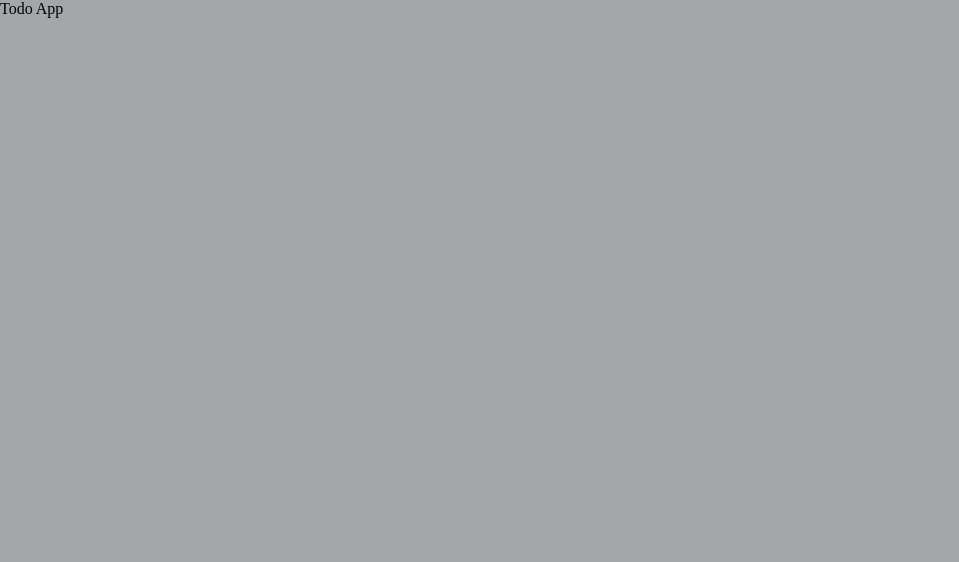
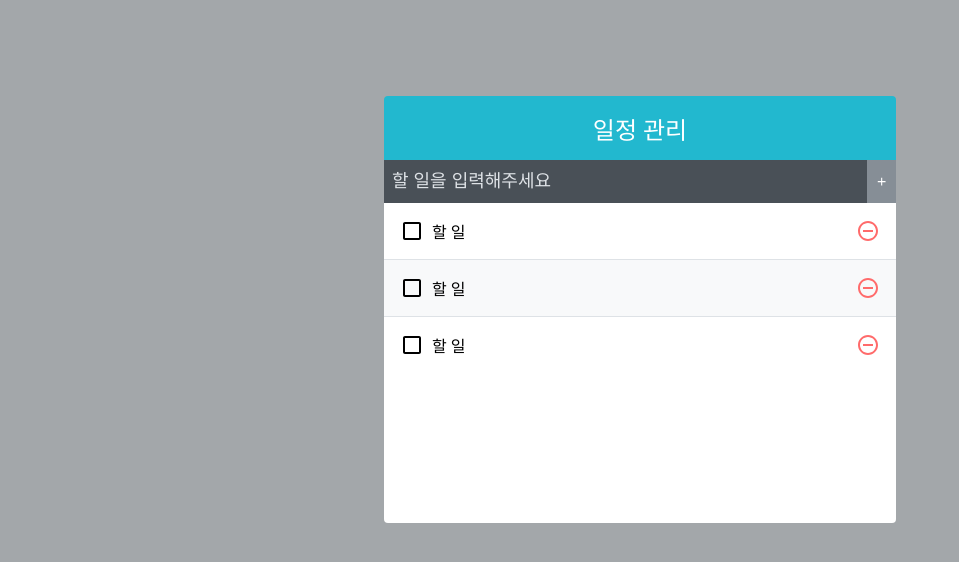
Before and after one commit to Duck-98/hello-react, a React (Create React App) app: page / in a window 1280 px wide. Shown: the top 562 px of the page, without its empty margins (0-959 px from the left). Built offline with nearby package versions, Linux system fonts and the light colour scheme.

Commit message:
10장 Todo앱 css 구현

```diff
--- a/src/App.js
+++ b/src/App.js
@@ -1,7 +1,14 @@
 import React from 'react';
-
+import TodoInsert from './Chapter 10/components/TodoInsert';
+import TodoTemplate from './Chapter 10/components/TodoTemplate';
+import TodoList from './Chapter 10/components/TodoList';
 const App = () => {
-  return <div>Todo App</div>;
+  return (
+    <TodoTemplate>
+      <TodoInsert />
+      <TodoList />
+    </TodoTemplate>
+  );
 };
 
 /*
--- /dev/null
+++ b/src/Chapter 10/components/TodoInsert.js
@@ -0,0 +1,16 @@
+import React from 'react';
+import { MdAdd } from 'react-icons/md';
+import './TodoInsert.scss';
+
+const TodoInsert = () => {
+  return (
+    <form className="TodoInsert">
+      <input placeholder="할 일을 입력해주세요" />
+      <button type="submit">
+        <MdAdd />
+      </button>
+    </form>
+  );
+};
+
+export default TodoInsert;
--- /dev/null
+++ b/src/Chapter 10/components/TodoInsert.scss
@@ -0,0 +1,33 @@
+.TodoInsert {
+  display: flex;
+  background: #495057;
+  input {
+    background: none;
+    outline: none;
+    border: none;
+    padding: 0.5rem;
+    font-size: 1.125rem;
+    line-height: 1.5;
+    color: white;
+    &::placeholder {
+      color: #dee2e6;
+    }
+    flex: 1; // 버튼을 제외한 모든 영역 차지
+  }
+  button {
+    background: none;
+    outline: none;
+    border: none;
+    background: #868e96;
+    color: white;
+    padding-left: 0.5rem;
+    padding-right: 0.5rem;
+    display: flex;
+    align-items: center;
+    cursor: pointer;
+    transition: 0.1s background ease-in;
+    &:hover {
+      background: #adb5bd;
+    }
+  }
+}
--- /dev/null
+++ b/src/Chapter 10/components/TodoList.js
@@ -0,0 +1,15 @@
+import React from 'react';
+import TodoListItem from './TodoListItem';
+import './TodoList.scss';
+
+const TodoList = () => {
+  return (
+    <div className="TodoList">
+      <TodoListItem />
+      <TodoListItem />
+      <TodoListItem />
+    </div>
+  );
+};
+
+export default TodoList;
--- /dev/null
+++ b/src/Chapter 10/components/TodoList.scss
@@ -0,0 +1,5 @@
+.TodoList {
+  min-height: 320px;
+  max-height: 513px;
+  overflow-y: auto; // 내용이 넘칠 때
+}
--- /dev/null
+++ b/src/Chapter 10/components/TodoListItem.js
@@ -0,0 +1,24 @@
+import React from 'react';
+import {
+  MdCheckBoxOutlineBlank,
+  MdCheckBox,
+  MdRemoveCircleOutline,
+} from 'react-icons/md';
+
+import './TodoListItem.scss';
+
+const TodoListItem = () => {
+  return (
+    <div className="TodoListItem">
+      <div className="checkbox">
+        <MdCheckBoxOutlineBlank />
+        <div className="text">할 일</div>
+      </div>
+      <div className="remove">
+        <MdRemoveCircleOutline />
+      </div>
+    </div>
+  );
+};
+
+export default TodoListItem;
--- /dev/null
+++ b/src/Chapter 10/components/TodoTemplate.js
@@ -0,0 +1,14 @@
+import React from 'react';
+
+import './TodoTemplate.scss';
+
+const TodoTemplate = ({ children }) => {
+  return (
+    <div className="TodoTemplate">
+      <div className="app-title">일정 관리</div>
+      <div className="content">{children}</div>
+    </div>
+  );
+};
+
+export default TodoTemplate;
--- /dev/null
+++ b/src/Chapter 10/components/TodoTemplate.scss
@@ -0,0 +1,21 @@
+.TodoTemplate {
+  width: 512px;
+  margin-left: auto;
+  margin-right: auto;
+  margin-top: 6rem;
+  border-radius: 4px;
+  overflow: hidden;
+  .app-title {
+    background: #22b8cf;
+    color: white;
+    height: 4rem;
+    font-size: 1.5rem;
+    display: flex;
+    align-items: center;
+    justify-content: center;
+  }
+
+  .content {
+    background: white;
+  }
+}
```
